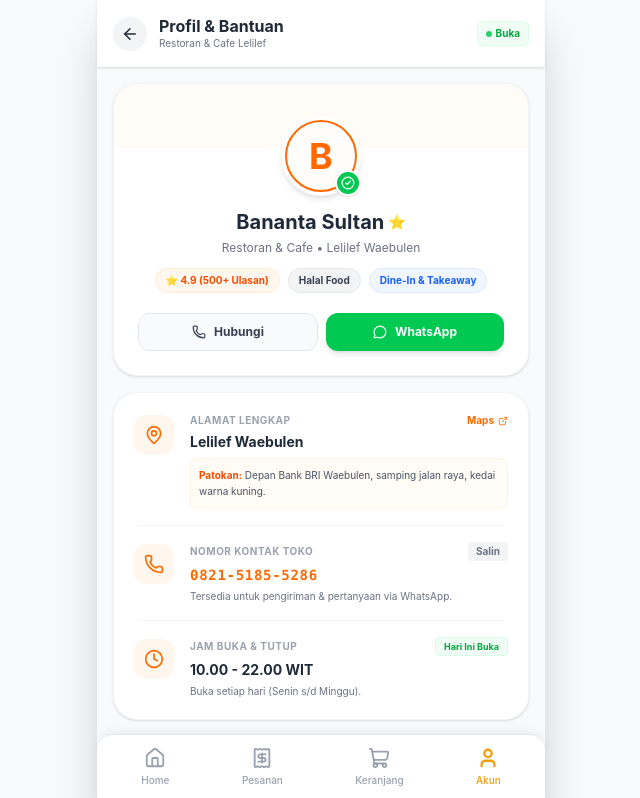
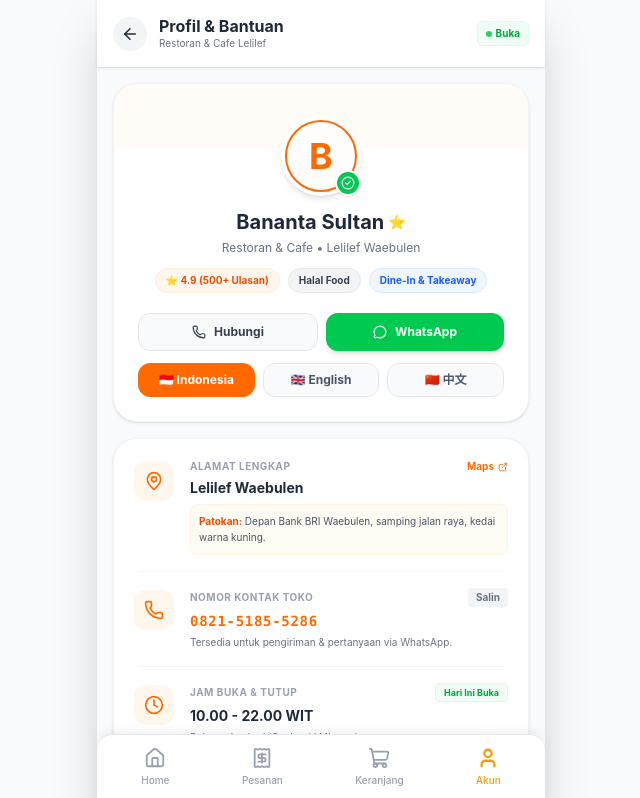
Before and after one commit to rano-trainplan/bananta-app, a React (Vite) app: page /profile in a window 1280 px wide. Shown: the top 798 px of the page, without its empty margins (319-959 px from the left). Built offline with nearby package versions, Linux system fonts and the light colour scheme; no server answers; the database is empty.

Commit message:
Tambah tombol bahasa di Profile

```diff
--- a/src/pages/Home.tsx
+++ b/src/pages/Home.tsx
@@ -5,11 +5,13 @@
 import { supabase } from '../lib/supabase';
 import type { Product } from '../types';
 import { useCart } from '../context/CartContext';
+import { useLanguage } from '../context/LanguageContext';
 
 export default function Home() {
   const [products, setProducts] = useState<Product[]>([]);
   const [storeSettings, setStoreSettings] = useState<any>(null);
   const [loading, setLoading] = useState(true);
+  const { t } = useLanguage();
 
   const [activeCategory, setActiveCategory] = useState('Semua');
   const [searchQuery, setSearchQuery] = useState('');
@@ -108,7 +110,7 @@
           <Search className="absolute left-3 top-1/2 -translate-y-1/2 text-gray-400" size={18} />
           <input
             type="text"
-            placeholder="Cari makanan atau minuman favoritmu..."
+            placeholder={t('search_placeholder')}
             value={searchQuery}
             onChange={(e) => setSearchQuery(e.target.value)}
             className="w-full bg-gray-100 rounded-xl py-3 pl-10 pr-4 text-sm focus:outline-none focus:ring-2 focus:ring-[#F59E0B]"
@@ -160,8 +162,8 @@
 
         <div className="flex justify-between items-end mb-4 mt-2">
           <div>
-            <h3 className="font-bold text-lg">Menu Pilihan</h3>
-            <p className="text-xs text-gray-500">Pilih menu yang ingin dipesan</p>
+            <h3 className="font-bold text-lg">{t('menu_title')}</h3>
+            <p className="text-xs text-gray-500">{t('menu_sub')}</p>
           </div>
         </div>
 
--- a/src/pages/Profile.tsx
+++ b/src/pages/Profile.tsx
@@ -3,9 +3,11 @@
 import BottomNav from '../components/layout/BottomNav';
 import { useState, useEffect } from 'react';
 import { supabase } from '../lib/supabase';
+import { useLanguage } from '../context/LanguageContext'; // <-- IMPORT BARU
 
 export default function Profile() {
   const [storeSettings, setStoreSettings] = useState<any>(null);
+  const { language, setLanguage } = useLanguage(); // <-- PANGGIL HOOK
 
   useEffect(() => {
     async function fetchSettings() {
@@ -86,6 +88,13 @@
             <a href={`https://wa.me/${waNumber}`} target="_blank" rel="noreferrer" className="flex-1 bg-green-500 text-white py-2.5 rounded-xl text-xs font-bold flex items-center justify-center gap-2 hover:bg-green-600 shadow-md transition-colors">
               <MessageCircle size={14} /> WhatsApp
             </a>
+          </div>
+
+          {/* TOMBOL GANTI BAHASA */}
+          <div className="flex w-full gap-2 mt-3 relative z-10">
+            <button onClick={() => setLanguage('id')} className={`flex-1 py-2 rounded-xl text-xs font-bold border transition-colors ${language === 'id' ? 'bg-orange-500 text-white border-orange-500' : 'bg-gray-50 text-gray-600 border-gray-200 hover:bg-gray-100'}`}>🇮🇩 Indonesia</button>
+            <button onClick={() => setLanguage('en')} className={`flex-1 py-2 rounded-xl text-xs font-bold border transition-colors ${language === 'en' ? 'bg-orange-500 text-white border-orange-500' : 'bg-gray-50 text-gray-600 border-gray-200 hover:bg-gray-100'}`}>🇬🇧 English</button>
+            <button onClick={() => setLanguage('zh')} className={`flex-1 py-2 rounded-xl text-xs font-bold border transition-colors ${language === 'zh' ? 'bg-orange-500 text-white border-orange-500' : 'bg-gray-50 text-gray-600 border-gray-200 hover:bg-gray-100'}`}>🇨🇳 中文</button>
           </div>
         </div>
 
```
